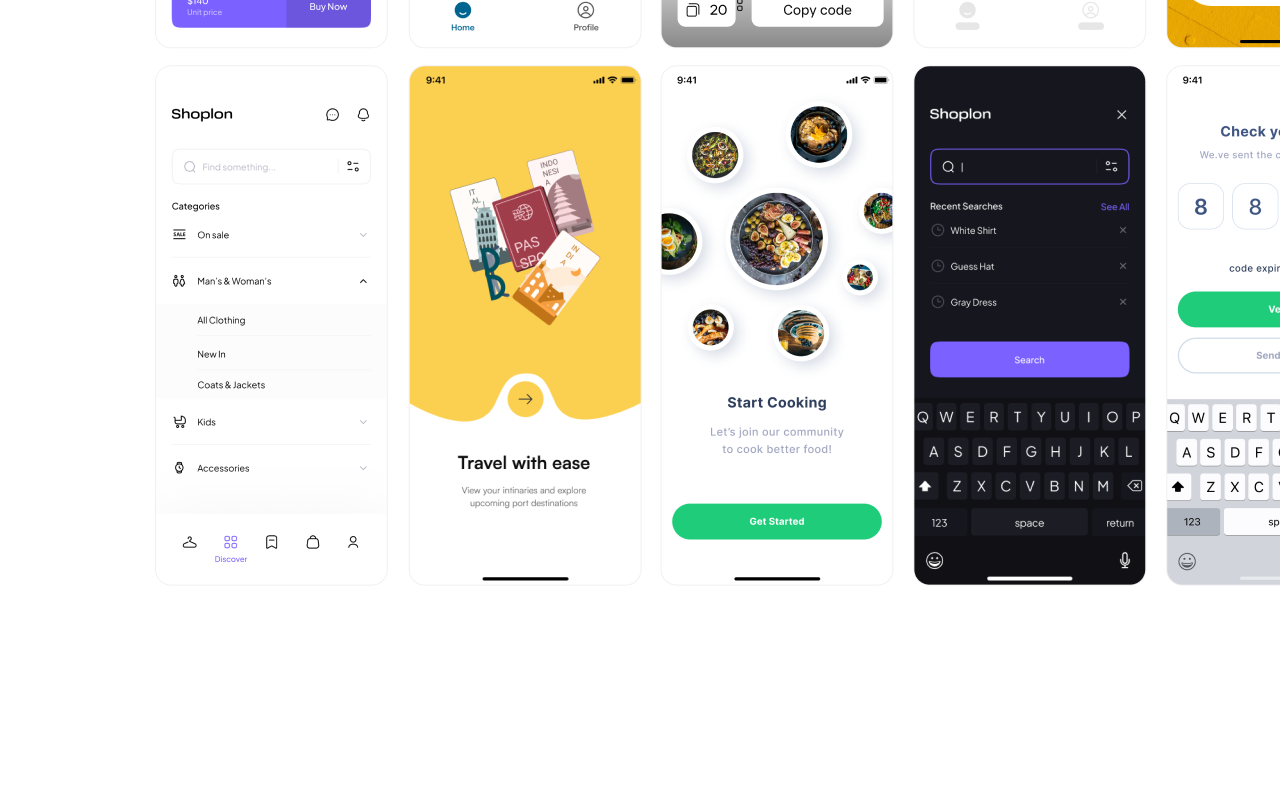
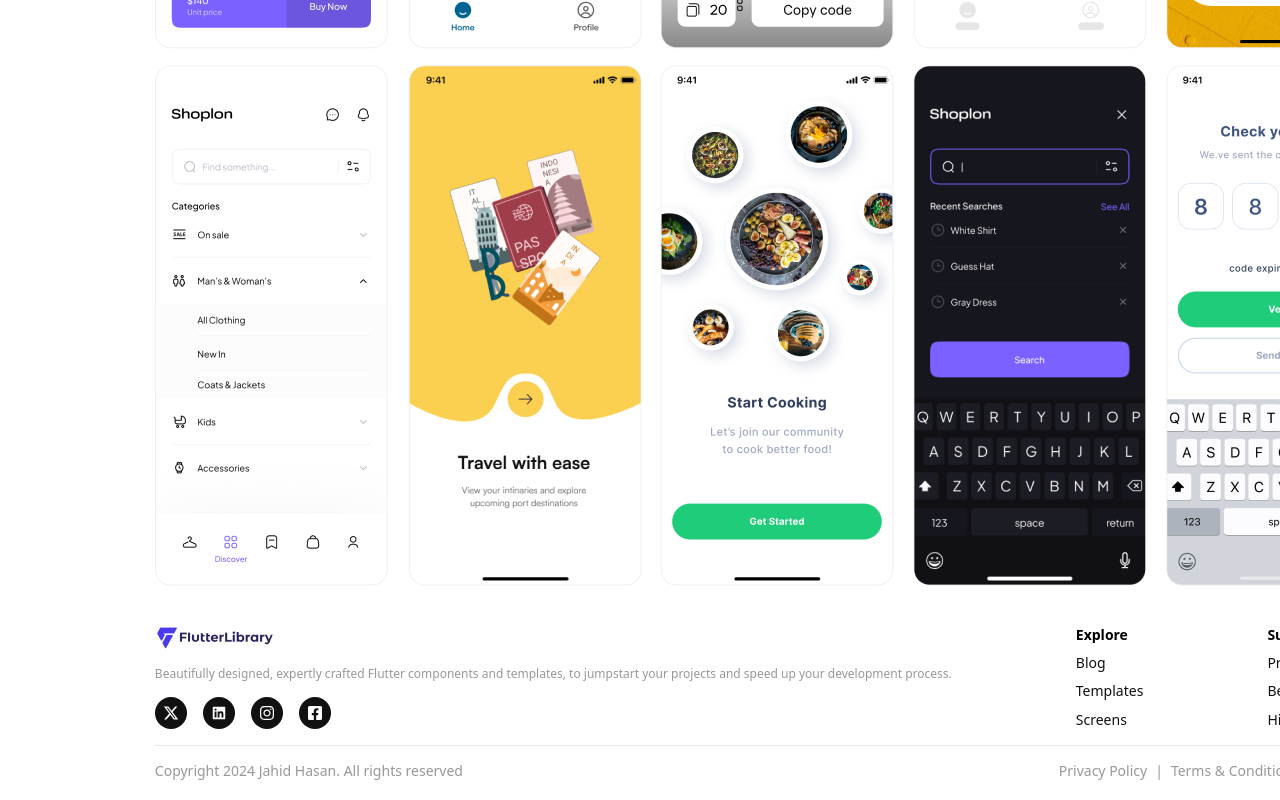
Before and after one commit to jahidhasan136/flutter-library, a React (Vite) app: page / in a window 1280 px wide. Shown: the part 1859-2659 px from the top of the page. Before the commit the page ends 2465 px from the top, so only its background shows below. Built offline with nearby package versions, Linux system fonts and the light colour scheme.

Commit message:
footer section complete

```diff
--- a/package.json
+++ b/package.json
@@ -12,6 +12,7 @@
   "dependencies": {
     "react": "^18.2.0",
     "react-dom": "^18.2.0",
+    "react-icons": "^5.0.1",
     "react-router-dom": "^6.22.3"
   },
   "devDependencies": {
--- /dev/null
+++ b/src/home/Footer.jsx
@@ -0,0 +1,61 @@
+import { AiFillLinkedin } from "react-icons/ai";
+import { FaFacebookSquare, FaInstagram } from "react-icons/fa";
+import { FaXTwitter } from "react-icons/fa6";
+
+import logo from "../assets/logo.png";
+
+const Footer = () => {
+  return (
+    <div>
+      <div className="flex justify-between">
+        <div className="grid gap-4">
+          <img src={logo} alt="" />
+          <p className="text-xs text-textSecondary leading-[15.6px]">
+            Beautifully designed, expertly crafted Flutter components and
+            templates, to jumpstart your projects and speed up your development
+            process.
+          </p>
+          <div className="flex gap-4 items-start">
+            <div className="bg-primary text-white p-2 rounded-full">
+              <FaXTwitter />
+            </div>
+            <div className="bg-primary text-white p-2 rounded-full">
+              <AiFillLinkedin />
+            </div>
+            <div className="bg-primary text-white p-2 rounded-full">
+              <FaInstagram />
+            </div>
+            <div className="bg-primary text-white p-2 rounded-full">
+              <FaFacebookSquare />
+            </div>
+          </div>
+        </div>
+        <div className="grid gap-[10px]">
+          <h2 className="text-sm font-semibold leading-[18.2px]">Explore</h2>
+          <p className="text-sm text-primary leading-[18.2px]">Blog</p>
+          <p className="text-sm text-primary leading-[18.2px]">Templates</p>
+          <p className="text-sm text-primary leading-[18.2px]">Screens</p>
+        </div>
+        <div className="grid gap-[10px]">
+          <h2 className="text-sm font-semibold leading-[18.2px]">Support</h2>
+          <p className="text-sm text-primary leading-[18.2px]">Pricing</p>
+          <p className="text-sm text-primary leading-[18.2px]">
+            Become a sponsore
+          </p>
+          <p className="text-sm text-primary leading-[18.2px]">
+            Hire top Flutter Devs
+          </p>
+        </div>
+      </div>
+      <hr className="my-4 bg-secondary" />
+      <div className="text-textSecondary flex justify-between text-sm leading-[18.2px]">
+        <p>Copyright 2024 Jahid Hasan. All rights reserved</p>
+        <div className="flex gap-2">
+          <p>Privacy Policy</p> |<p>Terms & Condition</p> |<p>Cookie Policy</p>
+        </div>
+      </div>
+    </div>
+  );
+};
+
+export default Footer;
--- a/src/home/Home.jsx
+++ b/src/home/Home.jsx
@@ -1,4 +1,5 @@
 import Articles from "./Articles";
+import Footer from "./Footer";
 import Hero from "./Hero";
 import Screens from "./Screens";
 import Templates from "./Templates";
@@ -10,6 +11,7 @@ const Home = () => {
       <Templates />
       <Articles />
       <Screens />
+      <Footer />
     </>
   );
 };
--- a/src/home/Screens.jsx
+++ b/src/home/Screens.jsx
@@ -12,7 +12,7 @@ import screenImgNine from "../assets/screens/screens-9.png";
 
 const Screens = () => {
   return (
-    <div>
+    <div className="mb-10">
       <div className="flex justify-between items-center mb-4">
         <h2 className="text-2xl text-primary leading-[31.2px]">Screens</h2>
         <button className="text-textSecondary text-xs ">See all</button>
```
Also changed, not shown: 1 other file (tests, documents, lock files or other folders).
